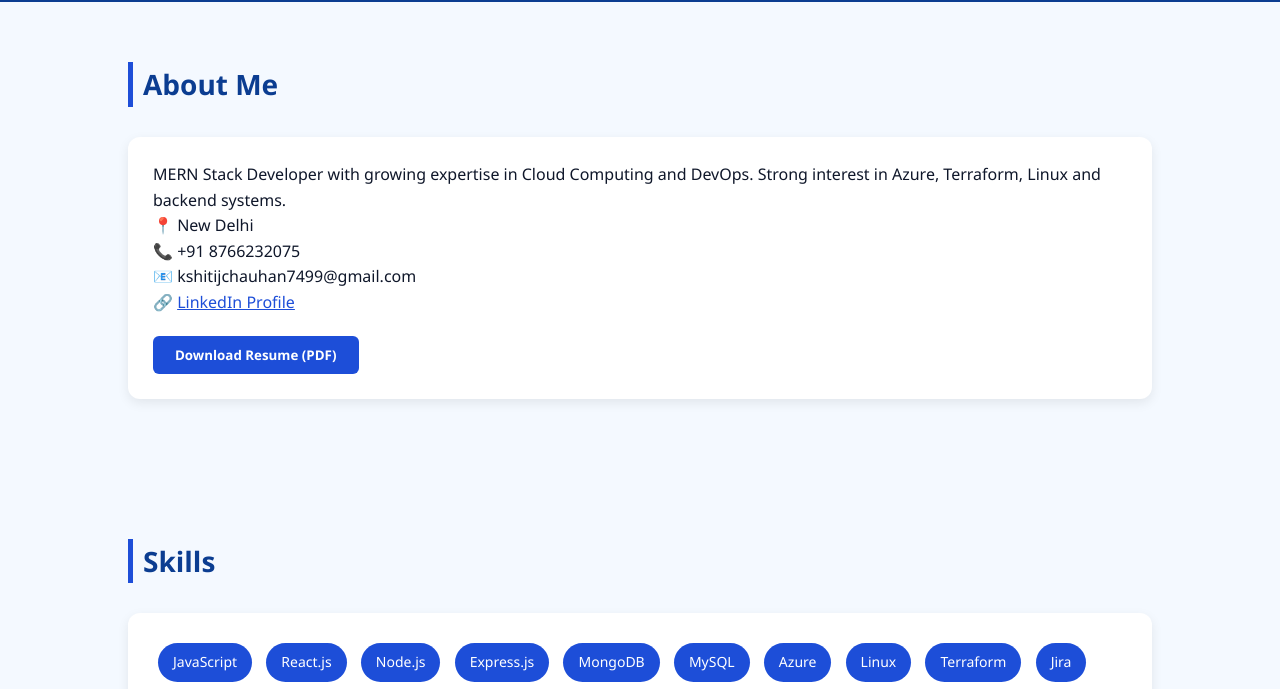
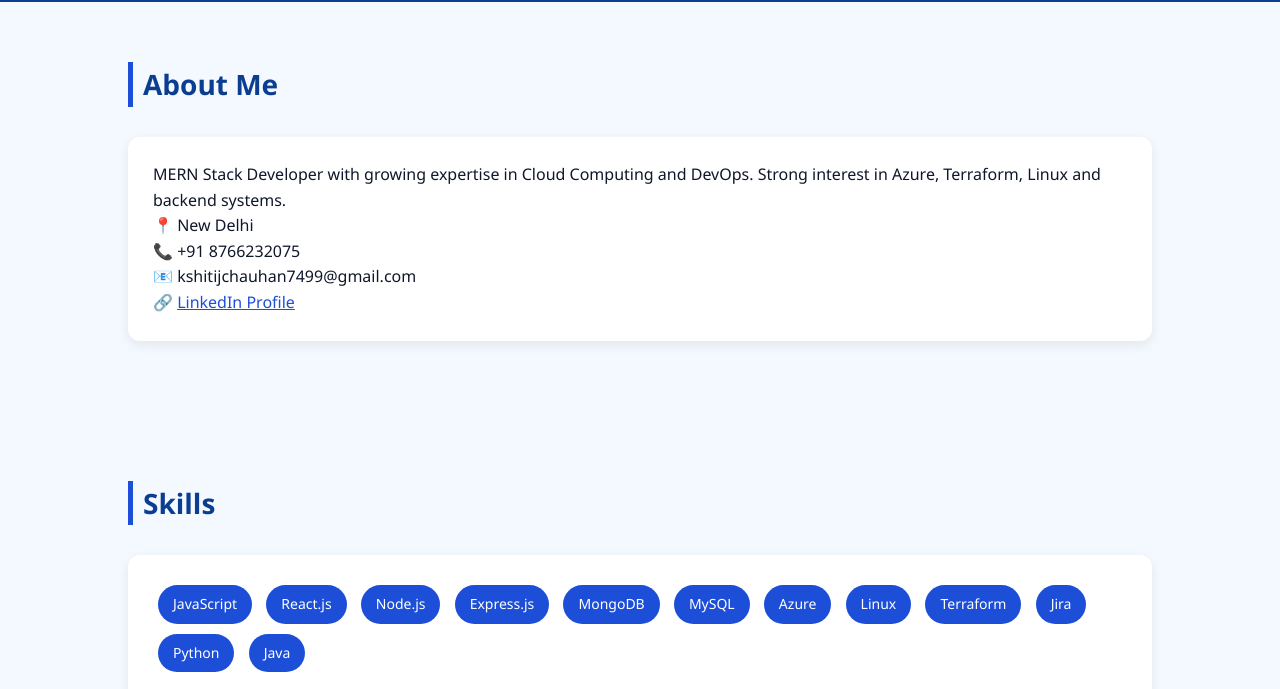
Before and after one commit to chauhannkshitij/resume-portfolio, a plain HTML site: page index.html in a window 1280 px wide. Shown: the part 89-778 px from the top of the page. Drawn offline with Linux system fonts and the light colour scheme.

```diff
--- a/index.html
+++ b/index.html
@@ -44,10 +44,6 @@
                 </a>
             </p>
         </div>
-
-        <a href="Kshitij_Chauhan_Resume.pdf" download>
-    <button onclick="downloadResume()">Download Resume (PDF)</button>
-</a>
     </div>
 </section>
 
--- a/script.js
+++ b/script.js
@@ -6,13 +6,3 @@
             .scrollIntoView({ behavior: 'smooth' });
     });
 });
-
-// Force PDF Download
-function downloadResume() {
-    const link = document.createElement("a");
-    link.href = "Kshitij_Chauhan_Resume.pdf";  // Exact filename
-    link.download = "Kshitij_Chauhan_Resume.pdf";
-    document.body.appendChild(link);
-    link.click();
-    document.body.removeChild(link);
-}
```
